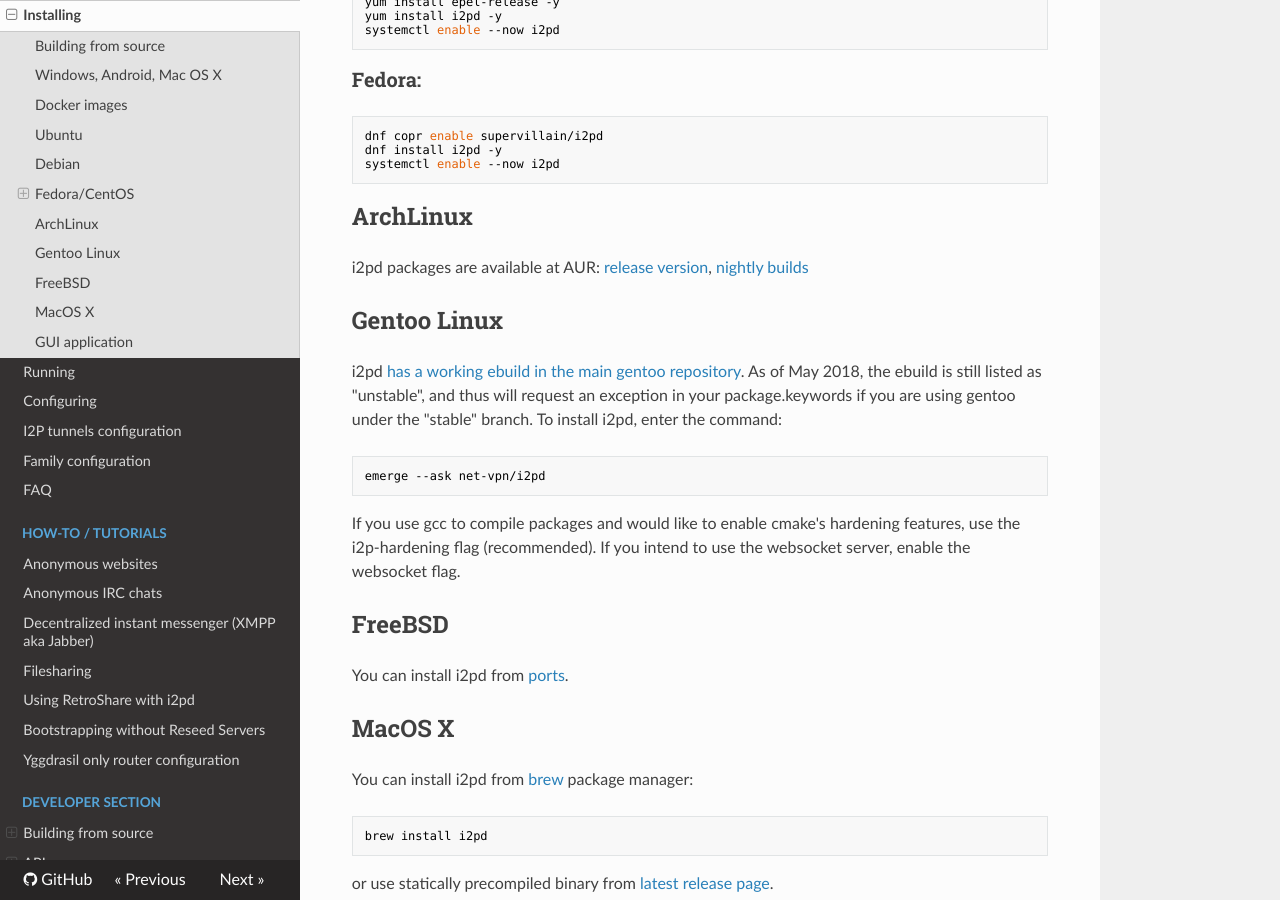
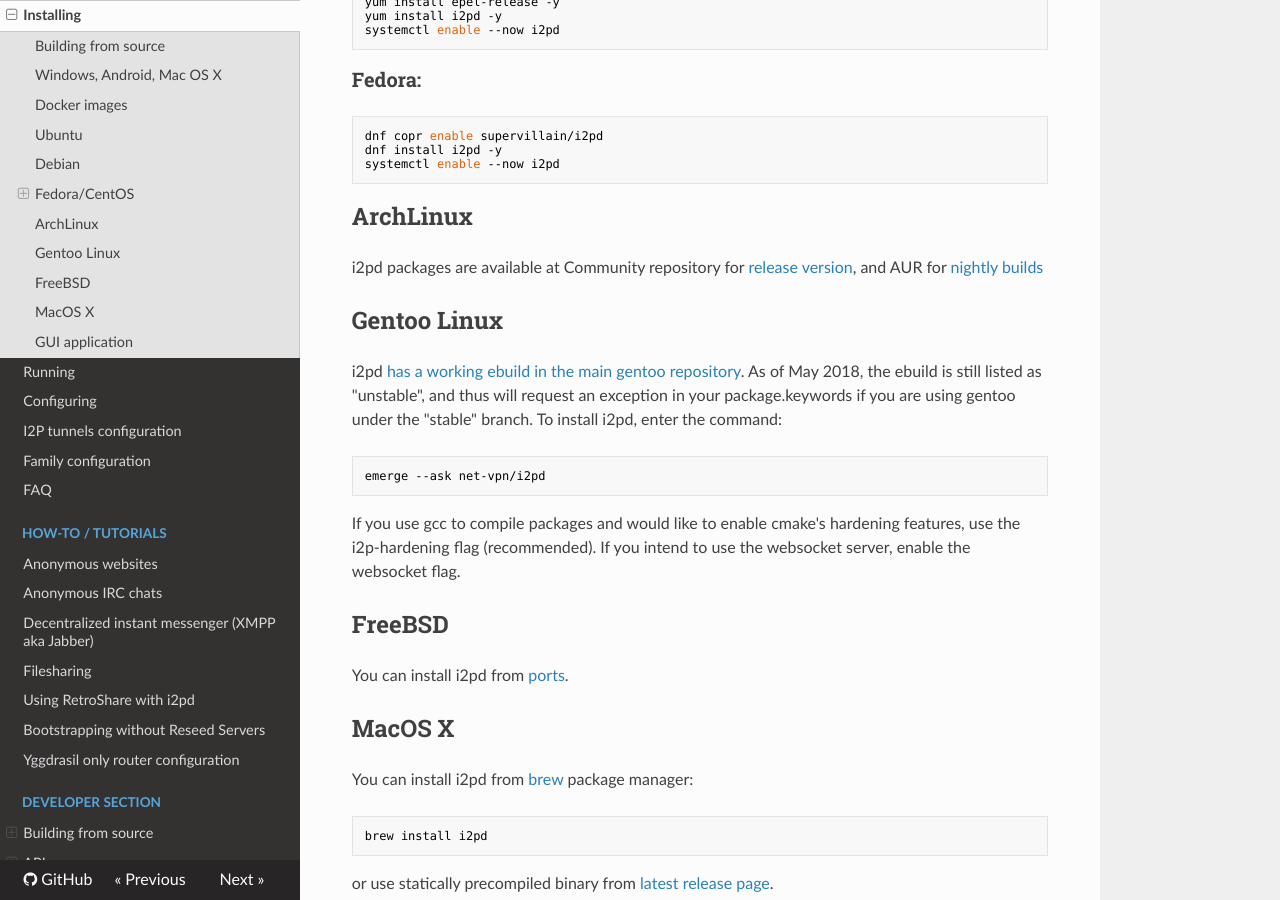
Before and after one commit to PurpleI2P/i2pd_docs_en, an MkDocs documentation site: the page built from docs/user-guide/install.md, in a window 1280 px wide and 900 px high, scrolled down 1524 px. Built offline with MkDocs 1.6.1, drawn with Linux system fonts in a browser that asks for light colours; nearby versions of some CDN libraries; old or Windows-style settings are respelled for this version of MkDocs.

Commit message:
Update Arch installation guide (closes #68)

```diff
--- a/docs/user-guide/install.md
+++ b/docs/user-guide/install.md
@@ -74,7 +74,7 @@ run by PurpleI2P community member [villain](https://twitter.com/el_villano_loco)
 
 ## ArchLinux
 
-i2pd packages are available at AUR: [release version](https://aur.archlinux.org/packages/i2pd/),
+i2pd packages are available at Community repository for [release version](https://archlinux.org/packages/community/x86_64/i2pd/), and AUR for
 [nightly builds](https://aur.archlinux.org/packages/i2pd-git/)
 
 ## Gentoo Linux
```
